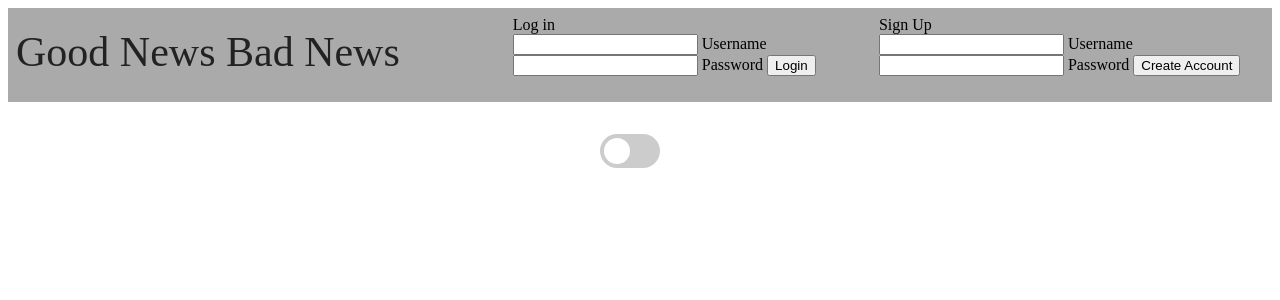
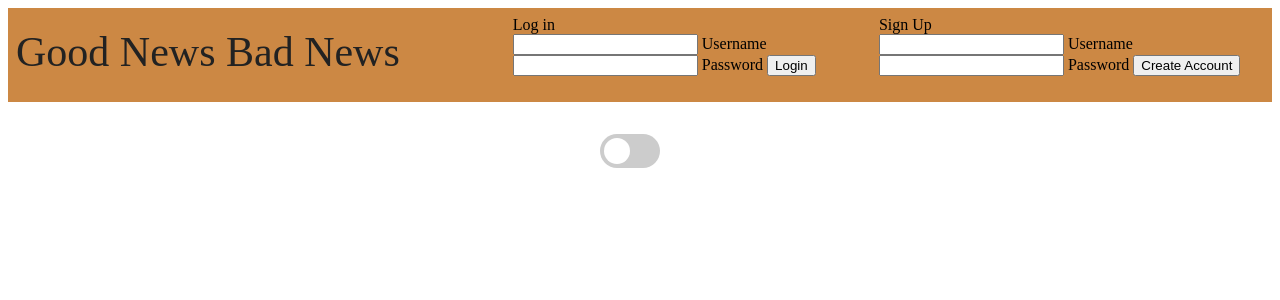
Before and after one commit to peterlowrance/GoodNewsBadNews, a PHP site: page / in a window 1280 px wide. Shown: the top 300 px of the page. Run offline with PHP 8.4, Linux system fonts and the light colour scheme; some libraries are stand-ins or nearby versions.

Commit message:
Colored topbar

```diff
--- a/index.html
+++ b/index.html
@@ -11,8 +11,8 @@
     <script src="scripts/fetchNews.js"></script>
 </head>
 <body id = "body">
-  <nav class="navbar">
-	  <div class="container-fluid">
+  <nav id = "topBar" class="happyTop">
+	  <div>
   		<div class="navbar-header">
   		  <a class="navbar-brand" href="#">Good News Bad News</a>
   		</div>
--- a/scripts/fetchNews.js
+++ b/scripts/fetchNews.js
@@ -82,6 +82,7 @@ $(document).ready(function() {
       happyString = "happy"
     }
     $("#body").attr('class', happyString + 'Body');
+    $("#topBar").attr('class', happyString + 'Top');
     getTopNews();
 
     $("#toggle").click(function () {
@@ -94,6 +95,7 @@ $(document).ready(function() {
           happyString = "happy"
         }
         $("#body").attr('class', happyString + 'Body');
+        $("#topBar").attr('class', happyString + 'Top');
         displayNews();
     });
 });
--- a/style.css
+++ b/style.css
@@ -2,9 +2,14 @@
 {
   list-style-type: none;
 }
-.container-fluid
+.happyTop
 {
-  background-color: #aaaaaa;
+  background-color: #cc8844;
+  overflow:hidden;
+}
+.sadTop
+{
+  background-color: #6644aa;
   overflow:hidden;
 }
 .navbar-brand
```
